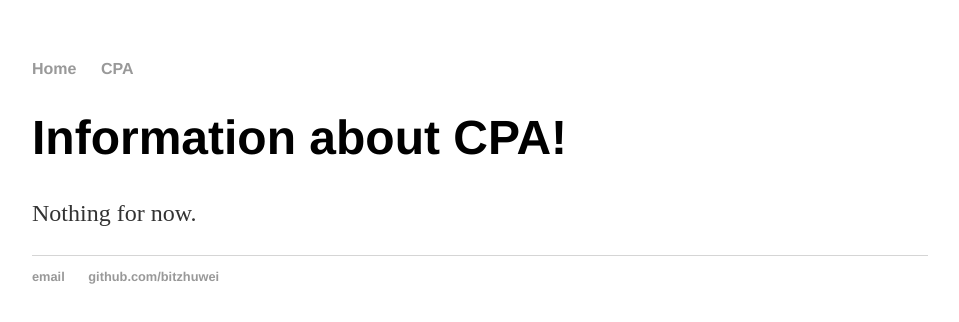
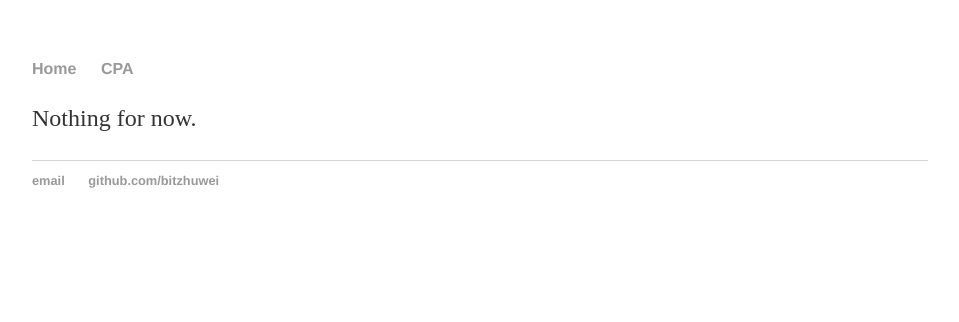
Before and after one commit to bitzhuwei/bitzhuwei.github.io, a plain HTML site: page index.html in a window 1280 px wide. Shown: the whole page, without its empty margins (160-1119 px from the left). Drawn offline with Linux system fonts and the light colour scheme.

Commit message:
Update index.html

```diff
--- a/index.html
+++ b/index.html
@@ -13,7 +13,6 @@
         </nav>
         <div class="container">
             <div class="blurb">
-                <h1>Information about CPA!</h1>
                 <p>Nothing for now.</p>
             </div><!-- /.blurb -->
         </div><!-- /.container -->
```
